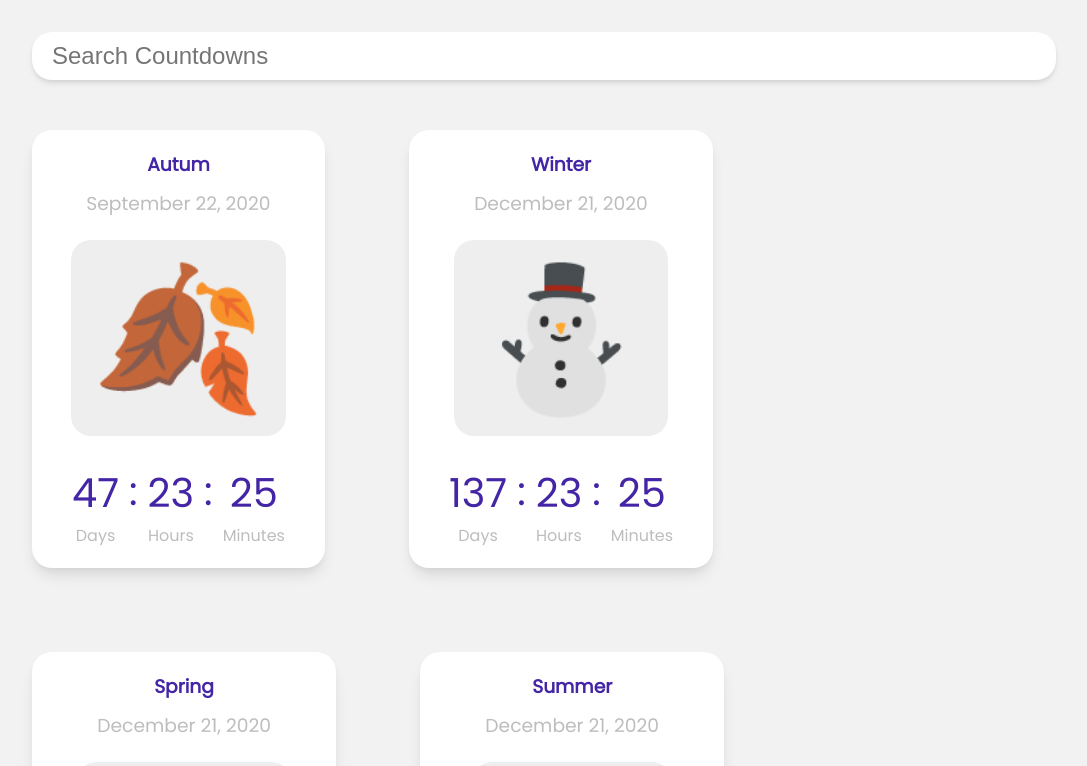
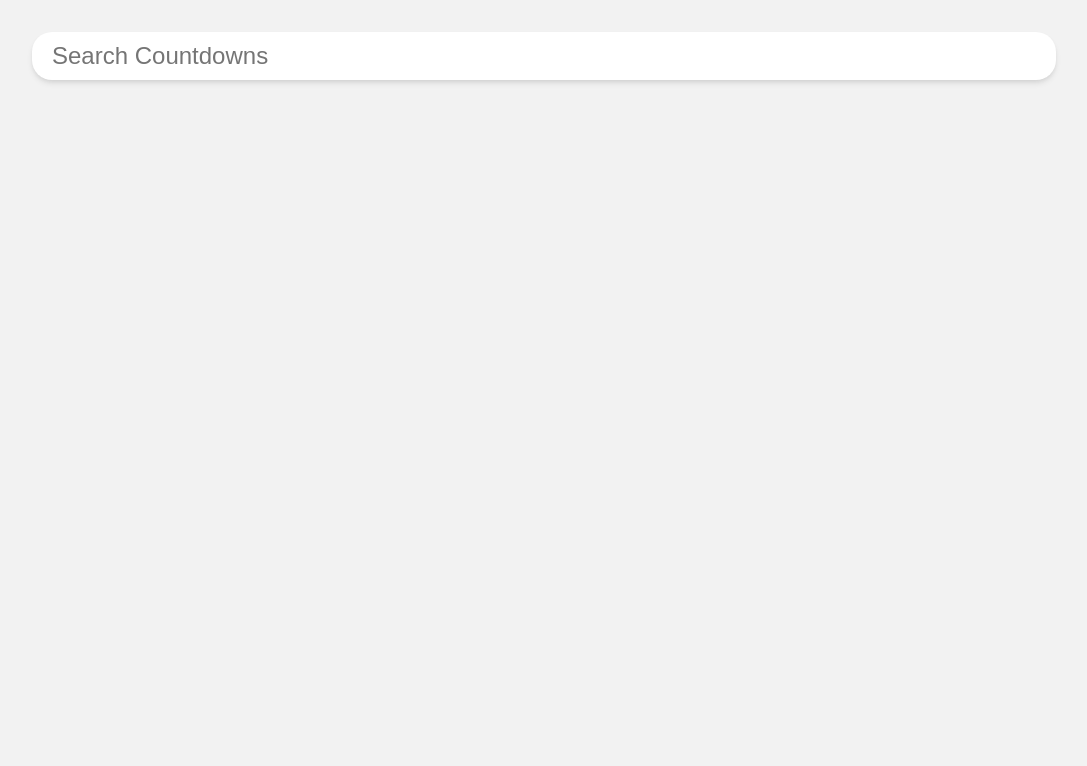
Before and after one commit to tyler-morales/countdown, a Vue app: page / in a window 1280 px wide. Shown: the part 260-1026 px from the top of the page, without its empty margins (96-1183 px from the left). After the commit the page ends 800 px from the top, so only its background shows below. Built offline with nearby package versions, Linux system fonts and the light colour scheme.

Commit message:
🚧 Try to add filter functionality

```diff
--- a/src/components/CardContainer.vue
+++ b/src/components/CardContainer.vue
@@ -1,7 +1,7 @@
 <template>
   <div class="cards">
     <CountdownCard
-      v-for="(event, index) in filteredEvents"
+      v-for="(event, index) in filteredItems"
       :key="index"
       :event="event"
     />
@@ -31,6 +31,7 @@ export default {
           title: 'Autum',
           date: 'September 22, 2020',
           emoji: '🍂',
+          type: 'Holidays',
           year: 2020,
           month: 8,
           day: 22,
@@ -41,6 +42,7 @@ export default {
           title: 'Winter',
           date: 'December 21, 2020',
           emoji: '⛄️',
+          type: 'Holidays',
           year: 2020,
           month: 11,
           day: 21,
@@ -49,39 +51,51 @@ export default {
         },
         {
           title: 'Spring',
-          date: 'December 21, 2020',
+          date: 'March 21, 2020',
           emoji: '💐',
-          year: 2020,
-          month: 11,
+          type: 'Holidays',
+          year: 2021,
+          month: 2,
           day: 21,
           hour: 0,
           minute: 0
         },
         {
-          title: 'Summer',
-          date: 'December 21, 2020',
-          emoji: '🏖',
+          title: "Tyler's Birthday",
+          date: 'September 14, 2020',
+          emoji: '🎂',
+          type: 'custom',
           year: 2020,
-          month: 11,
-          day: 21,
+          month: 8,
+          day: 14,
           hour: 0,
           minute: 0
         }
       ],
-      updateSearch: ''
+      updateSearch: '',
+      filter: 'All'
     }
   },
   mounted() {
+    return (
       EventBus.$on('search-countdowns', search => {
         this.updateSearch = search
+      }),
+      EventBus.$on('filter-catagories', filter => {
+        this.filter = filter
       })
+    )
   },
   computed: {
-    filteredEvents() {
-      return this.events.filter(event => {
+    filteredItems: function() {
+      return this.events
+        .filter(event => {
           return event.title
             .toLowerCase()
             .includes(this.updateSearch.toLowerCase())
+        })
+        .filter(event => {
+          return event.type == this.filter
         })
     }
   }
--- a/src/components/FilterBtn.vue
+++ b/src/components/FilterBtn.vue
@@ -1,13 +1,26 @@
 <template>
-  <button>{{ filter.name }}</button>
+  <button @click="emitFilter">{{ filter.name }}</button>
 </template>
 
 <script>
+import EventBus from '@/components/EventBus'
+
 export default {
   props: {
     filter: {
       type: Object,
       required: true
+    }
+  },
+  data() {
+    return {
+      filterResult: ''
+    }
+  },
+  methods: {
+    emitFilter() {
+      this.filterResult = this.filter.name
+      EventBus.$emit('filter-catagories', this.filterResult)
     }
   }
 }
--- a/src/components/SearchCountdowns.vue
+++ b/src/components/SearchCountdowns.vue
@@ -3,7 +3,7 @@
     type="text"
     v-model="search"
     placeholder="Search Countdowns"
-    @keyup="emitGlobalClickEvent()"
+    @keyup="emitGlobalKeyupSearch()"
   />
 </template>
 
@@ -16,7 +16,7 @@ export default {
     }
   },
   methods: {
-    emitGlobalClickEvent() {
+    emitGlobalKeyupSearch() {
       this.search
       EventBus.$emit('search-countdowns', this.search)
     }
```
Lines whose indentation alone changed are shown as unchanged.
